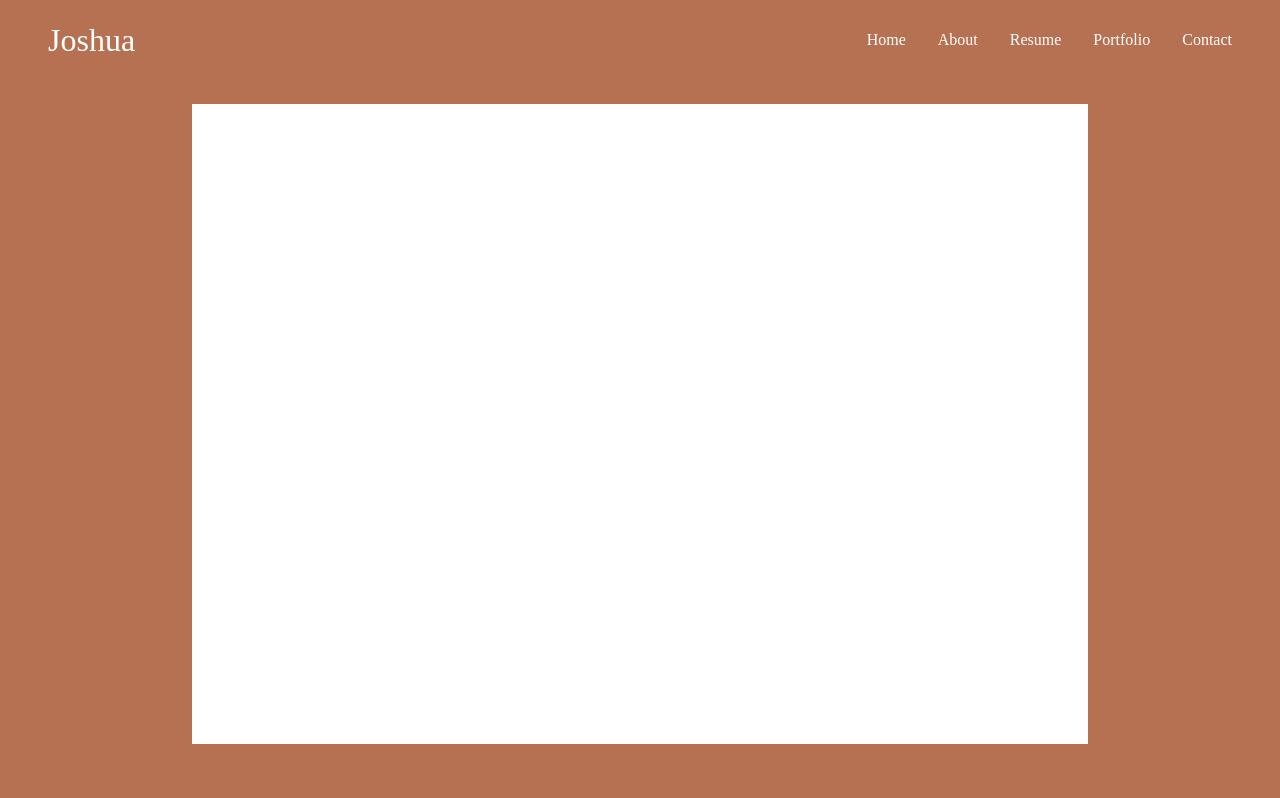
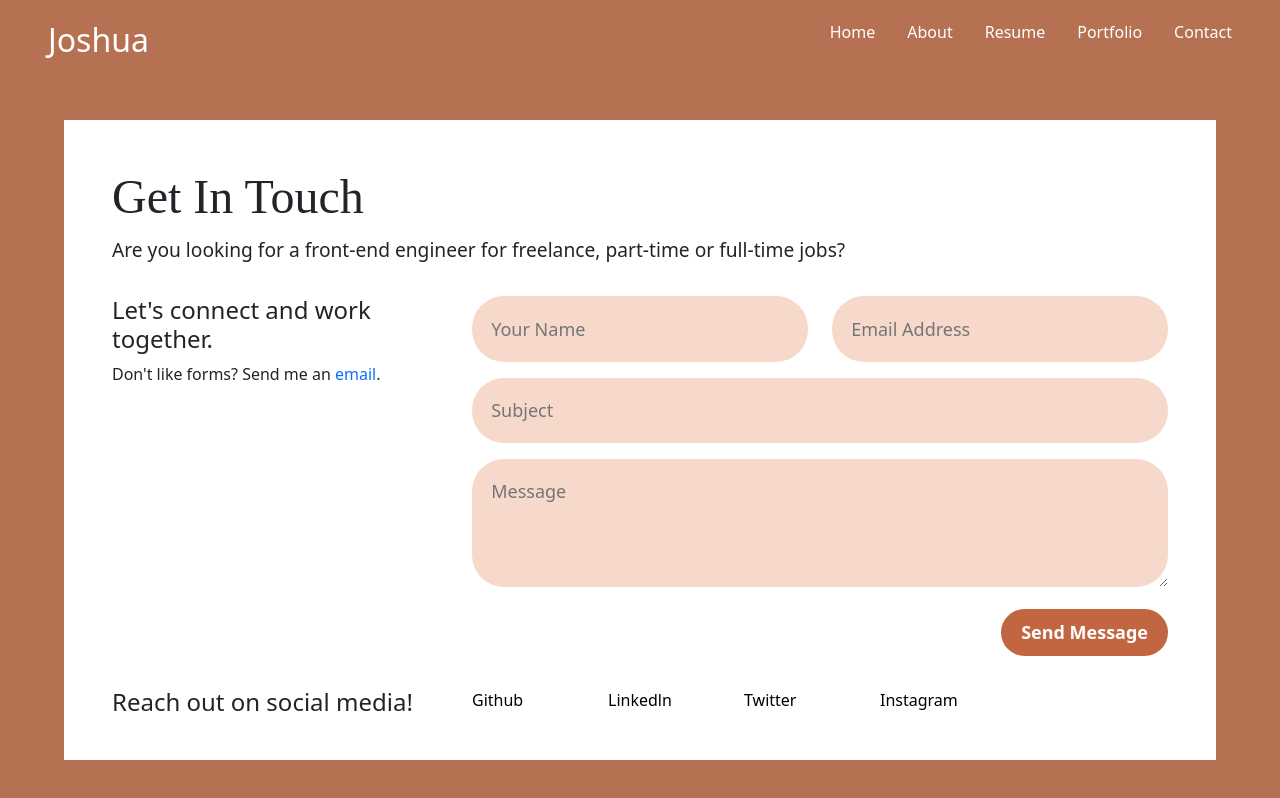
Before and after one commit to Josh-la-posh/portfolio, a React (Create React App) app: page /contact in a window 1280 px wide. Built offline with nearby package versions, Linux system fonts and the light colour scheme.

Commit message:
Contact page updated

```diff
--- a/package.json
+++ b/package.json
@@ -3,13 +3,18 @@
   "version": "0.1.0",
   "private": true,
   "dependencies": {
+    "@fortawesome/fontawesome-svg-core": "^6.2.1",
+    "@fortawesome/free-solid-svg-icons": "^6.2.1",
+    "@fortawesome/react-fontawesome": "^0.2.0",
     "@testing-library/jest-dom": "^5.16.5",
     "@testing-library/react": "^13.4.0",
     "@testing-library/user-event": "^13.5.0",
+    "bootstrap": "^5.2.3",
     "react": "^18.2.0",
     "react-dom": "^18.2.0",
     "react-router-dom": "^6.6.2",
     "react-scripts": "5.0.1",
+    "reactstrap": "^9.1.4",
     "web-vitals": "^2.1.4"
   },
   "scripts": {
--- a/public/index.html
+++ b/public/index.html
@@ -16,13 +16,15 @@
         box-sizing: border-box;
       }
       body {
-          background: rgba(165, 81, 42, 0.815);
+        background: rgba(165, 81, 42, 0.815) !important;
+      }
+      a {
+        text-decoration: none !important;
       }
     </style>
     <link rel="apple-touch-icon" href="%PUBLIC_URL%/logo192.png" />
     <link rel="manifest" href="%PUBLIC_URL%/manifest.json" />
     <title>Joshua</title>
-
   </head>
   <body>
     <noscript>You need to enable JavaScript to run this app.</noscript>
--- a/src/App.js
+++ b/src/App.js
@@ -13,7 +13,6 @@ function App() {
       <Routes>
         <Route>
           <Route index element={<Home />} />
-          {/* <Route element={<Home />} /> */}
           <Route path='/about' element={<About />} />
           <Route path='/resume' element={<Resume />} />
           <Route path='/portfolio' element={<Portfolio />} />
--- a/src/index.js
+++ b/src/index.js
@@ -1,5 +1,7 @@
 import React from 'react';
 import ReactDOM from 'react-dom/client';
+import 'bootstrap/dist/css/bootstrap.min.css';
+import 'bootstrap/dist/js/bootstrap.min.js';
 import App from './App';
 
 const root = ReactDOM.createRoot(document.getElementById('root'));
--- a/src/pages/Contact/Contact.css
+++ b/src/pages/Contact/Contact.css
@@ -2,12 +2,110 @@
     display: flex;
     justify-content: center;
     align-items: center;
-    height: calc(100vh - 7rem);
+    height: calc(100vh - 5rem);
+}
+
+.contactContainer {
+    background-color: #fff;
+    height: 80vh;
+    width: 90vw;
+    padding: 3rem;
+    overflow: scroll;
+}
+
+.top {
     margin-bottom: 2rem;
 }
 
-.container {
-    background-color: #fff;
-    height: 80vh;
-    width: 70vw;
+.top h1 {
+    font-size: 3em;
+    margin-bottom: 10px;
+    font-family: 'Merienda One', cursive;
 }
+
+.top p {
+    font-size: 1.2em;
+}
+
+.topLeft {
+
+}
+
+.topRight {
+
+}
+
+.main {
+    margin-bottom: 2rem;
+    display: flex;
+}
+
+.mainLeft {
+}
+
+h2 {
+    font-size: 1.5em;
+}
+
+.mainRight {
+    overflow: hidden;
+}
+
+.mainRight form {
+
+}
+
+.mainRight form input, .mainRight form textarea {
+    margin-bottom: 1rem;
+    padding: 1.2rem;
+    border-radius: 2rem;
+    border: none;
+    background-color: rgba(245, 209, 192, 0.829);
+    font-size: 18px;
+    width: 100%;
+}
+
+.mainRight form textarea {
+    height: 8rem;
+}
+
+.mainRight form input:focus, .mainRight form textarea:focus {
+    outline: 2px solid brown;
+}
+
+button {
+    padding: 0.625rem 1.25rem;
+    border-radius: 2rem;
+    float: right;
+    border: none;
+    color: #fff;
+    background-color: rgb(194, 102, 65);
+    font-size: 18px;
+    font-weight: 600;
+    cursor: pointer;
+}
+
+.bottom {
+}
+
+.bottomLeft {
+    margin-bottom: 2rem;
+}
+
+.bottomRight {
+}
+
+.bottomRight ul {
+    padding: 0;
+    list-style: none;
+}
+
+.bottomRight ul li {
+    margin-right: 1rem;
+    margin-bottom: 2rem;
+}
+
+.bottomRight ul li a {
+    text-decoration: none;
+    color: #000;
+}
--- a/src/pages/Contact/Contact.jsx
+++ b/src/pages/Contact/Contact.jsx
@@ -1,9 +1,75 @@
-import './Contact.css';
+import "./Contact.css";
+import { FontAwesomeIcon } from "@fortawesome/react-fontawesome";
+import { Link } from "react-router-dom";
 
 export const Contact = () => {
   return (
-    <div className='contact'>
-        <div className="container"></div>
+    <div className="contact">
+      <div className="contactContainer">
+        <div className="top">
+          <h1>Get In Touch</h1>
+          <p>
+            Are you looking for a front-end engineer for freelance, part-time or
+            full-time jobs?
+          </p>
+        </div>
+
+        <div className="main row">
+          <div className="mainLeft col-12 col-md-4">
+            <h2>Let's connect and work together.</h2>
+            <p>
+              Don't like forms? Send me an{" "}
+              <a href="mailto:joshuamayowa23@yahoo.com">email</a>.
+            </p>
+          </div>
+          <div className="mainRight col-12 col-md-8">
+            <form>
+              <div className="continer">
+                <div className="row">
+                  <div className="col-12 col-sm-6">
+                    <input type="text" placeholder="Your Name" />
+                  </div>
+                  <div className="col-12 col-sm-6">
+                    <input type="text" placeholder="Email Address" />
+                  </div>
+                </div>
+
+                </div>
+                <div className="row">
+                  <div className="col-12">
+                    <input type="text" placeholder="Subject" />
+                  </div>
+                </div>
+                <div className="row">
+                  <div className="col-12">
+                    <textarea name="" id="" placeholder="Message"></textarea>
+                  </div>
+              </div>
+              <button>Send Message</button>
+            </form>
+          </div>
+        </div>
+
+        <div className="bottom row">
+          <h2 className="bottomLeft col-12 col-md-4">Reach out on social media!</h2>
+          <div className="bottomRight col-12 col-md-8">
+            <ul className="row">
+              <li className="col-xs-12 col-sm-2">
+                <Link><FontAwesomeIcon icon="fa-brands fa-github" /> Github</Link>
+              </li>
+              <li className="col-xs-12 col-sm-2">
+                <Link>Linkedln</Link>
+              </li>
+              <li className="col-xs-12 col-sm-2">
+                <Link>Twitter</Link>
+              </li>
+              <li className="col-xs-12 col-sm-2">
+                <Link>Instagram</Link>
+              </li>
+            </ul>
+          </div>
+        </div>
+      </div>
     </div>
-  )
-}
+  );
+};
```
Also changed, not shown: 1 other file (tests, documents, lock files or other folders). Lines whose indentation alone changed are shown as unchanged.
